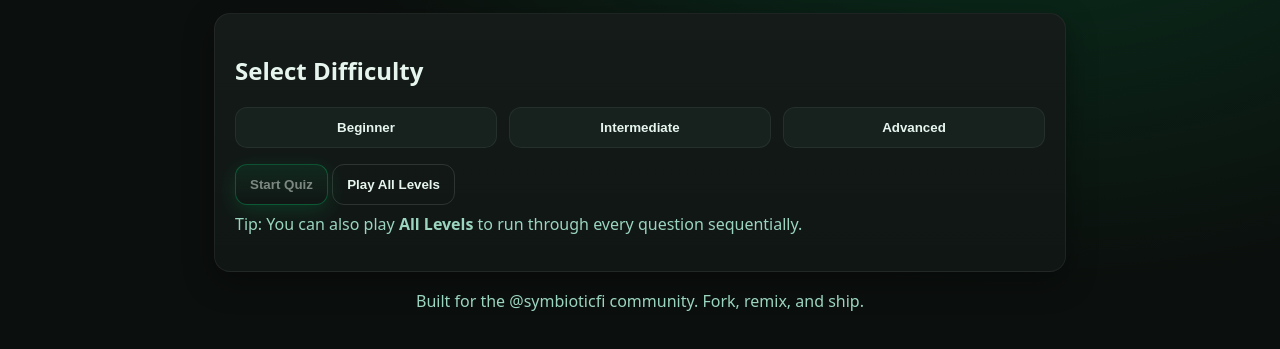
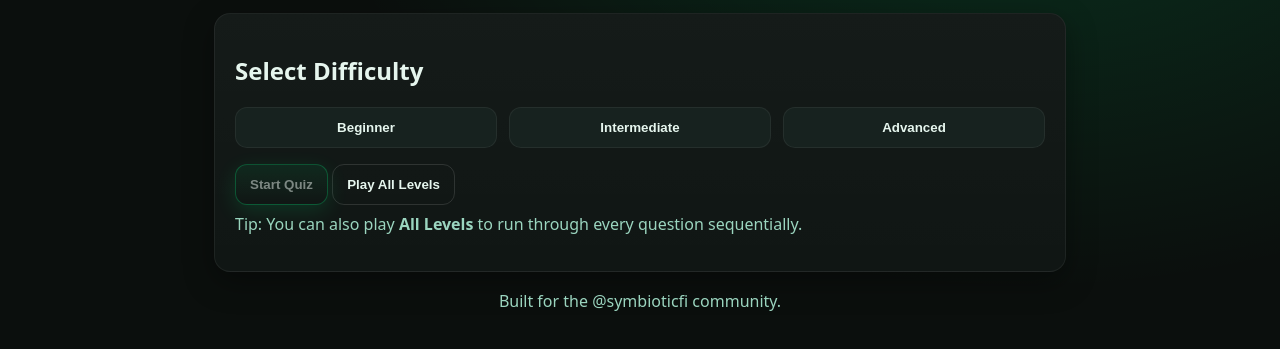
Before and after one commit to Ap3xV/Symbiotic-Test, a plain HTML site: page index.html in a window 1280 px wide. Shown: the part 109-458 px from the top of the page. Drawn offline with Linux system fonts and the light colour scheme.

Commit message:
index.html

```diff
--- a/index.html
+++ b/index.html
@@ -71,7 +71,7 @@
     </section>
 
     <footer class="footer">
-      <p>Built for the @symbioticfi community. Fork, remix, and ship.</p>
+      <p>Built for the @symbioticfi community.</p>
     </footer>
   </main>
 
```
